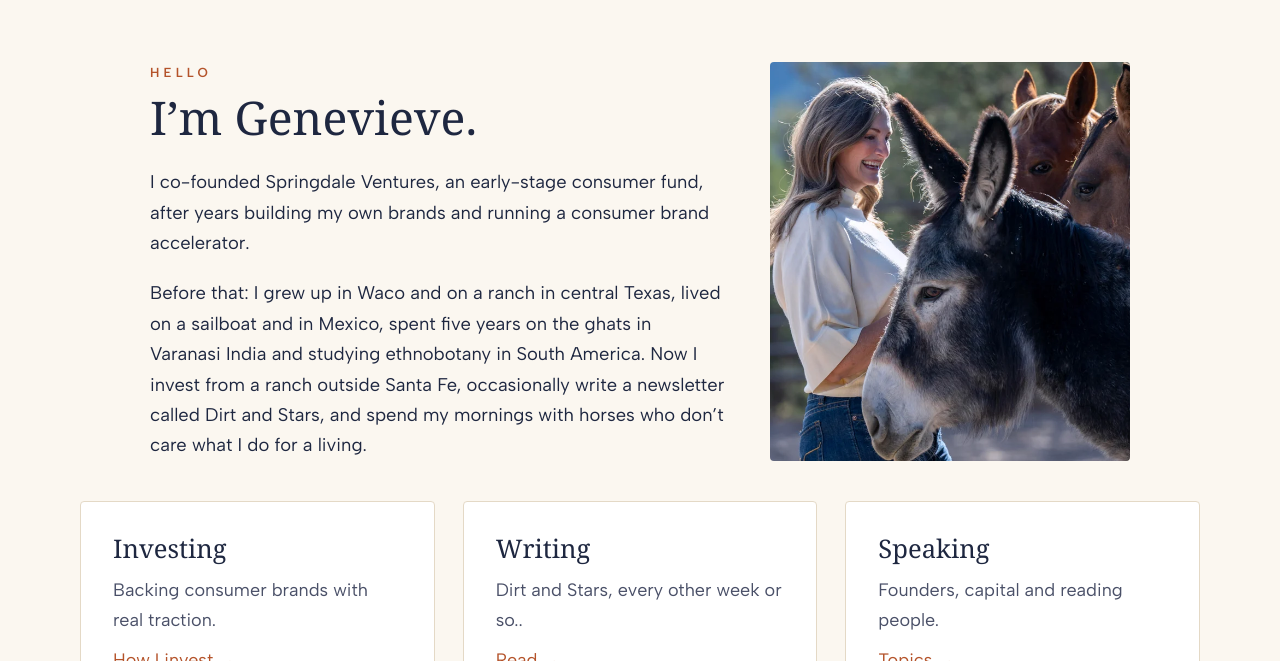
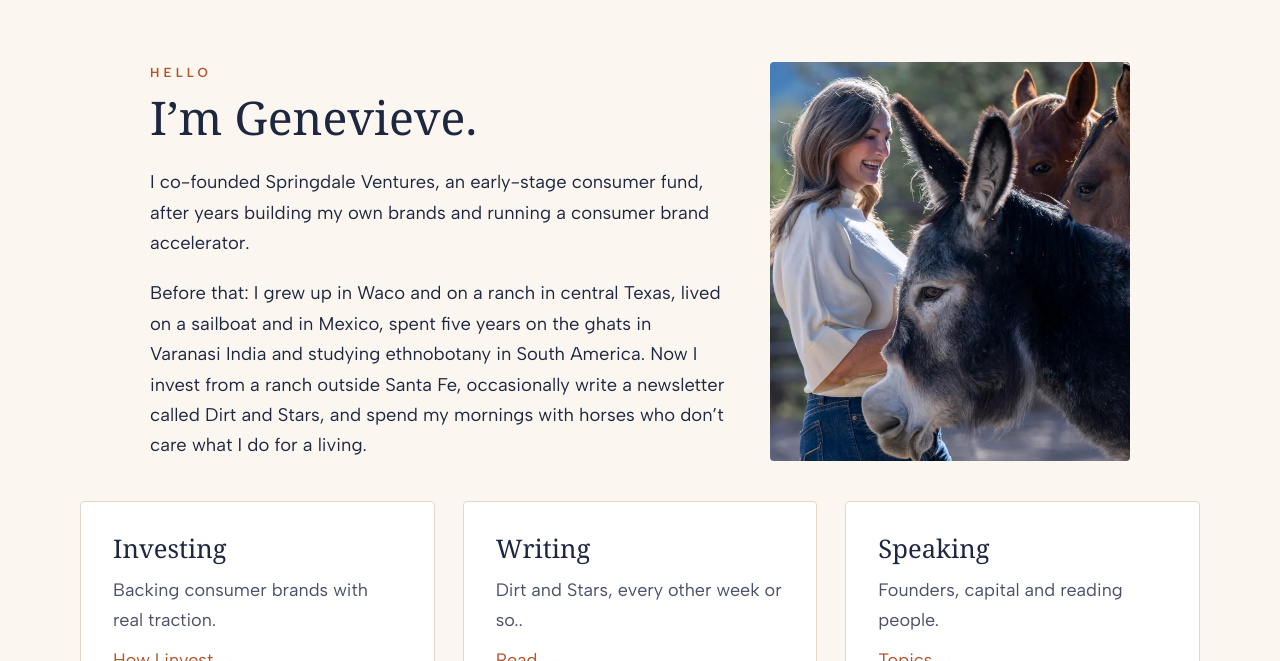
Before and after one commit to genevieveg3/daughterofdirtandstars, a plain HTML site: page index.html in a window 1280 px wide. Shown: the part 767-1428 px from the top of the page. Drawn offline with Linux system fonts and the light colour scheme; a web font is replaced by a local one.

Commit message:
Update index.html

```diff
--- a/index.html
+++ b/index.html
@@ -76,7 +76,7 @@
 
 <p class="wp-block-paragraph">Before that: I grew up in Waco and on a ranch in central Texas, lived on a sailboat and in Mexico, spent five years on the ghats in Varanasi India and studying ethnobotany in South America. Now I invest from a ranch outside Santa Fe, occasionally write a newsletter called Dirt and Stars, and spend my mornings with horses who don&#8217;t care what I do for a living.</p>
 </div>
-<figure class="intro-split__photo"><img src="/images/genevieve-home-horses.webp" alt="Genevieve with her burro Bo and horses on the ranch outside Santa Fe" width="800" height="730" loading="lazy" /></figure>
+<figure class="intro-split__photo"><img src="/images/genevieve-horses-home.webp" alt="Genevieve with her burro Bo and horses on the ranch outside Santa Fe" width="800" height="730" loading="lazy" /></figure>
 </div>
 
 <div class="is-style-cards wp-block-columns is-layout-flex wp-container-core-columns-is-layout-8f761849 wp-block-columns-is-layout-flex">
```
